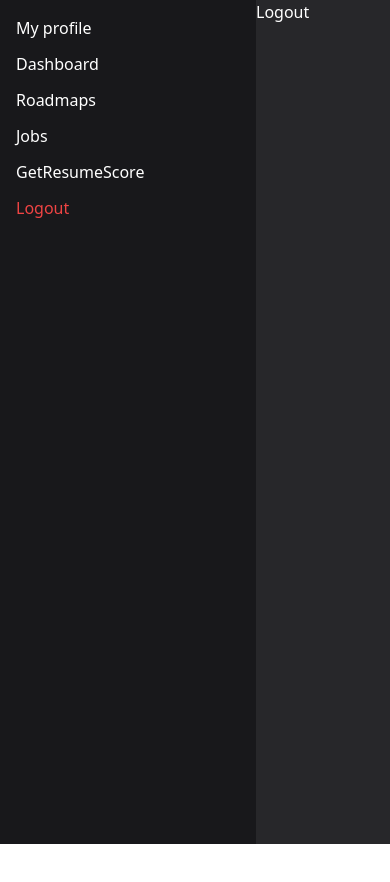
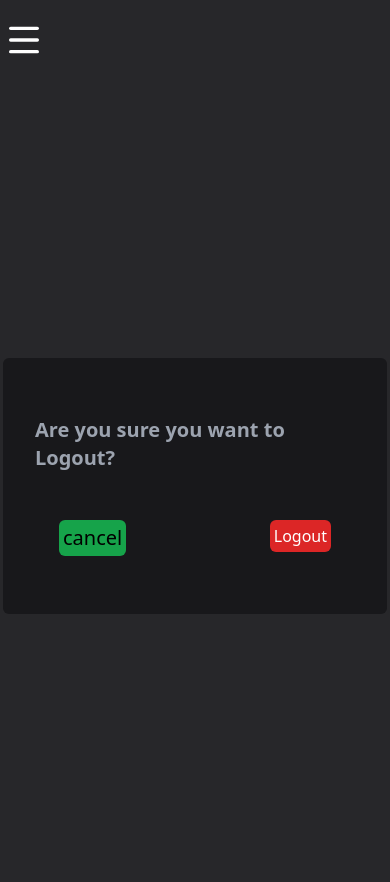
Before and after one commit to mohit98k/MentorFlow, a React (Vite) app in the folder frontend/: page /logout in a window 390 px wide. Shown: the top 882 px of the page. Before the commit the page ends 844 px from the top, so only its background shows below. Built offline with nearby package versions, Linux system fonts and the light colour scheme; sample sign-in values are in the browser's storage.

Commit message:
made everything responsive , ham menu added , other css bug fixes , logout button logic written

```diff
--- a/frontend/src/api/axios.js
+++ b/frontend/src/api/axios.js
@@ -23,5 +23,6 @@ API.interceptors.request.use(
 export const register=(data)=>API.post("/user/register",data);
 export const login=(data)=>API.post("/user/login",data);
 export const getUser=()=>API.get("/user/user");
+export const logout=()=>API.post("/user/logout");
 
 export default API;
--- a/frontend/src/components/navigator/sidebar.jsx
+++ b/frontend/src/components/navigator/sidebar.jsx
@@ -2,14 +2,14 @@ import React from 'react'
 import { NavLink } from 'react-router-dom'
 const Sidebar = () => {
   return (
-    <div className='w-64 bg-zinc-900 text-white p-4 flex flex-col gap-3 '>
+    <div className=' h-full  flex  flex-col gap-3 w-64 bg-zinc-900 text-white p-4   '>
 
        <NavLink to="/profile">My profile</NavLink>
        <NavLink to="/dashboard">Dashboard</NavLink>
        <NavLink to="/roadmaps">Roadmaps</NavLink>
        <NavLink to="/jobs">Jobs</NavLink>
        <NavLink to="/resume">GetResumeScore</NavLink>
-       <NavLink to="/logout" className='text-red-500'>Logout</NavLink>
+       <NavLink to="/logout" className='text-red-500 '>Logout</NavLink>
 
     </div>
   )
--- a/frontend/src/components/ui/LogoutButton.jsx
+++ b/frontend/src/components/ui/LogoutButton.jsx
@@ -1,8 +1,14 @@
 import React from 'react'
+import { replace, useNavigate } from 'react-router-dom'
 
 const LogoutButton = () => {
+
+  const navigate=useNavigate();
+
   const handleClick=()=>{
-        console.log("log out");
+        localStorage.removeItem("accessToken");
+        navigate("/login",{replace:true});
+        console.log("the user got logged out");
     }
   return (
     <div>
--- a/frontend/src/components/ui/Statcard.jsx
+++ b/frontend/src/components/ui/Statcard.jsx
@@ -1,7 +1,7 @@
 import React from 'react'
 const Statcard = ({Icon,title,text}) => {
   return (
-    <div className='flex flex-col bg-zinc-700 p-4'>
+    <div className='flex flex-col bg-zinc-700 p-4 rounded-xl'>
         <Icon className="w-12 h-10 p-2 text-white bg-sky-400 rounded-xl"/>
         <div className= 'p-1 text-white font-semibold  text-xl'> {title} </div>
         <div className='text-green-400 p-1 font-sans '>{text}</div>
--- a/frontend/src/layouts/DashboardLayout.jsx
+++ b/frontend/src/layouts/DashboardLayout.jsx
@@ -1,13 +1,43 @@
 import React from 'react'
 import { Outlet } from 'react-router-dom';
 import Sidebar from '../components/navigator/Sidebar';
+import { Menu } from 'lucide-react';
+import { X } from 'lucide-react';
+import { useState } from 'react';
+
 const DashboardLayout = () => {
+
+  const [open , setOpen]=useState(false);
+
+
+
   return (
-    <div className='flex min-h-screen '>
-      <Sidebar/>
-      <main className='flex-1  bg-zinc-800 text-white'>
+
+    <div className='flex '>
+
+        <aside className={`  ${open ? "block" : "hidden"}
+                            fixed inset-y-0 left-0 z-50 w-64
+                            bg-[#1f2347]
+                            md:static md:block
+                             min-h-screen`}>
+
+          <button className=' md:hidden text-white bg-zinc-900 absolute top-3 right-2 ' onClick={()=>setOpen(false)}>
+            <X className=''/>
+          </button>
+
+          <Sidebar className=''/>
+
+
+        </aside>
+
+    <div className='flex-1 bg-zinc-800'>
+        <Menu className={  `md:hidden  ${open ? "hidden" : "flex" } bg-inherit text-white p-1 h-12 w-12 mt-4`} onClick={()=>setOpen(true)}/>
+
+      <main className='md:p-4 min-h-screen'>
         <Outlet/>
       </main>
+    </div>
+
     </div>
   )
 }
--- a/frontend/src/pages/Dashboard.jsx
+++ b/frontend/src/pages/Dashboard.jsx
@@ -17,7 +17,7 @@ const Dashboard = () => {
       <LogoutButton/>
       </div>
 
-      <div className='grid sm-grid-cols-2 grid-cols-3 gap-6 mb-8 p-2' >
+      <div className='grid grid-cols-2 md-grid-cols-4 gap-6 mb-8 p-2 flex-wrap' >
           <Statcard
             Icon={Target}
             title="4 Active Path"
--- a/frontend/src/pages/Logout.jsx
+++ b/frontend/src/pages/Logout.jsx
@@ -1,8 +1,24 @@
 import React from 'react'
+import LogoutButton from '../components/ui/LogoutButton'
 
+import { useNavigate } from 'react-router-dom'
 const Logout = () => {
+  const navigate=useNavigate();
+  const handleclick=()=>{
+    navigate("/dashboard");
+  }
   return (
-    <div>Logout</div>
+    <div className='min-h-screen bg-zinc-800 flex justify-center items-center'>
+      <div className='bg-zinc-900 flex flex-col justify-center w-96 h-64 rounded-md p-8 gap-12 '>
+        <div className='text-gray-400 font-semibold text-xl flex justify-center'>
+          Are you sure you want to Logout?
+        </div>
+        <div className='flex justify-between gap-5 pl-6 pr-6'>
+          <button className='bg-green-600 rounded-md text-xl p-1 ' onClick={handleclick}>cancel</button>
+        <LogoutButton/>
+        </div>
+     </div>
+    </div>
   )
 }
 
```
Also changed, not shown: 2 other files (tests, documents, lock files or other folders).
